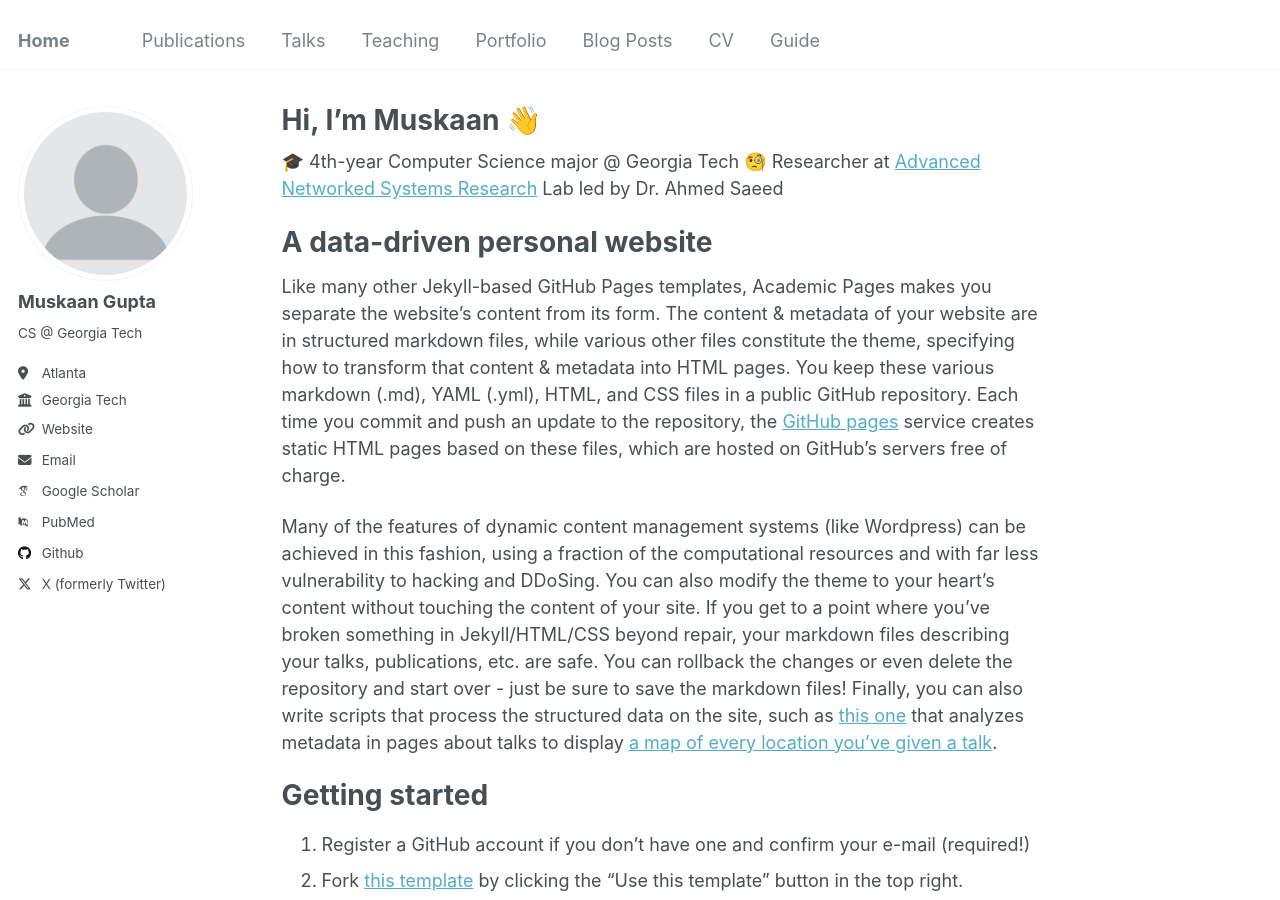
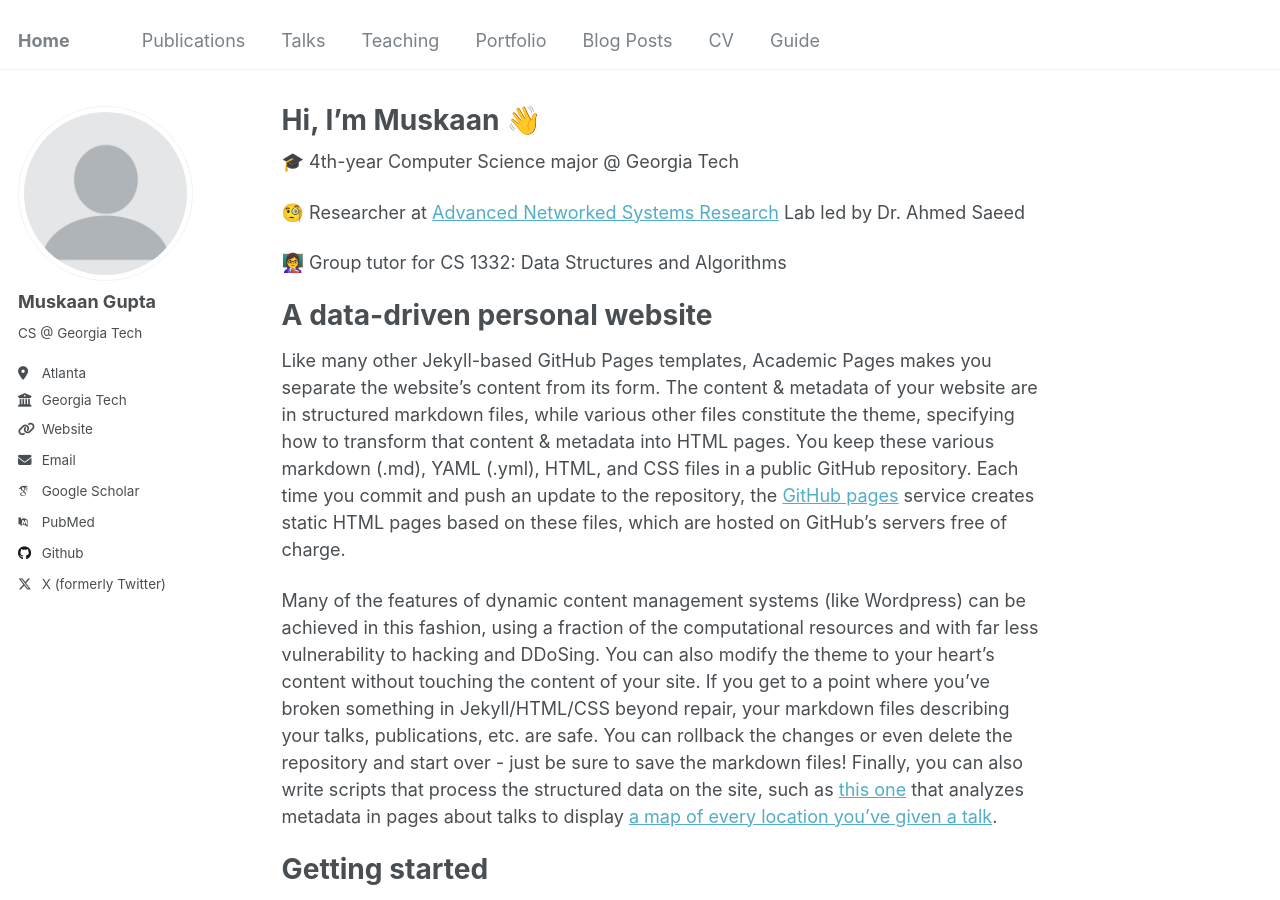
Before and after one commit to m-skaan/m-skaan.github.io, a Jekyll site: the page built from _pages/about.md, in a window 1280 px wide and 900 px high. Built offline with Jekyll 4.4.1, drawn with Linux system fonts in a browser that asks for light colours; some web fonts are replaced.

Commit message:
fix alignment of bio

```diff
--- a/_pages/about.md
+++ b/_pages/about.md
@@ -8,7 +8,10 @@ redirect_from:
 ---
 
 🎓 4th-year Computer Science major @ Georgia Tech
+
 🧐 Researcher at [Advanced Networked Systems Research](https://faculty.cc.gatech.edu/~amsmti3/) Lab led by Dr. Ahmed Saeed
+
+👩‍🏫 Group tutor for CS 1332: Data Structures and Algorithms
 
 A data-driven personal website
 ======
```
